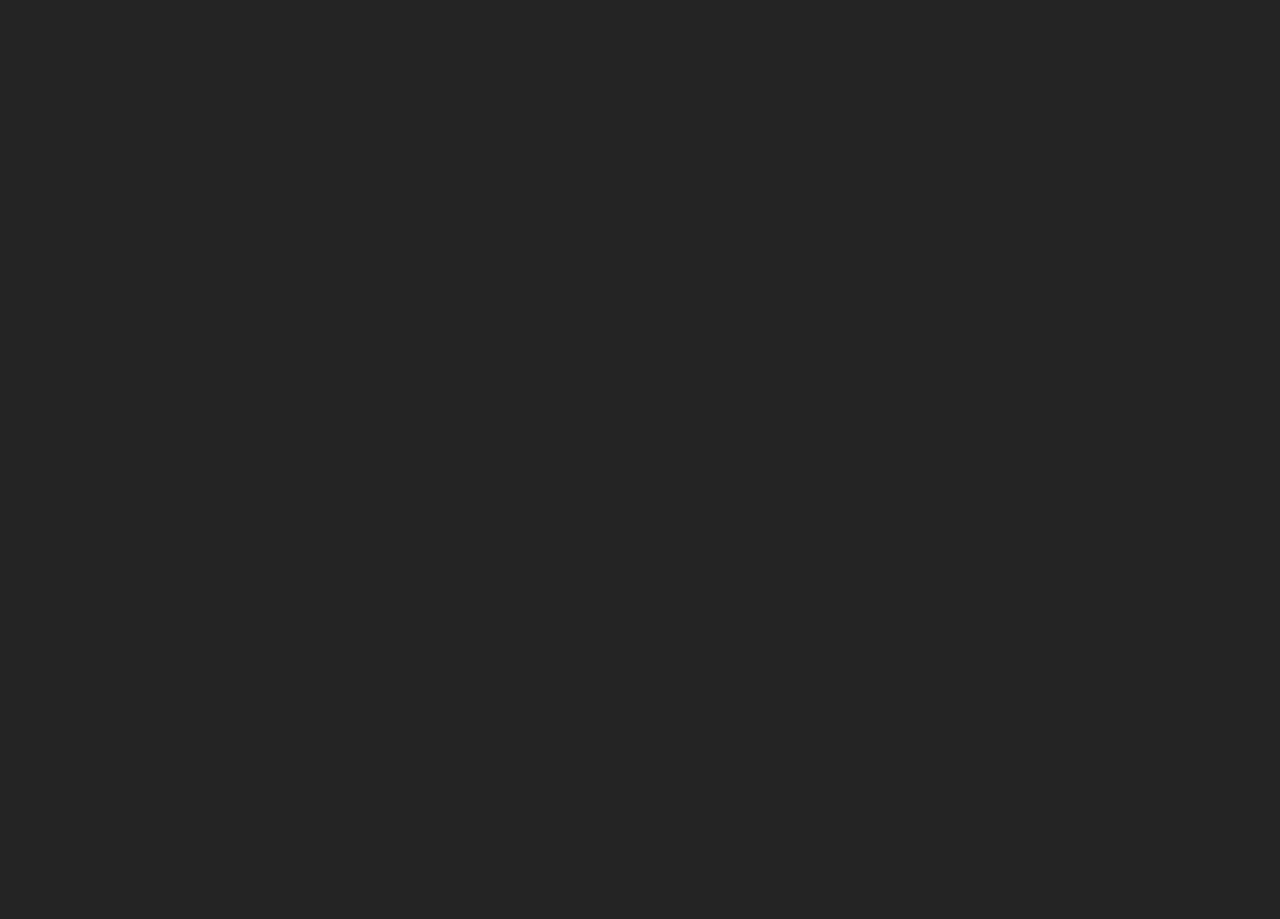
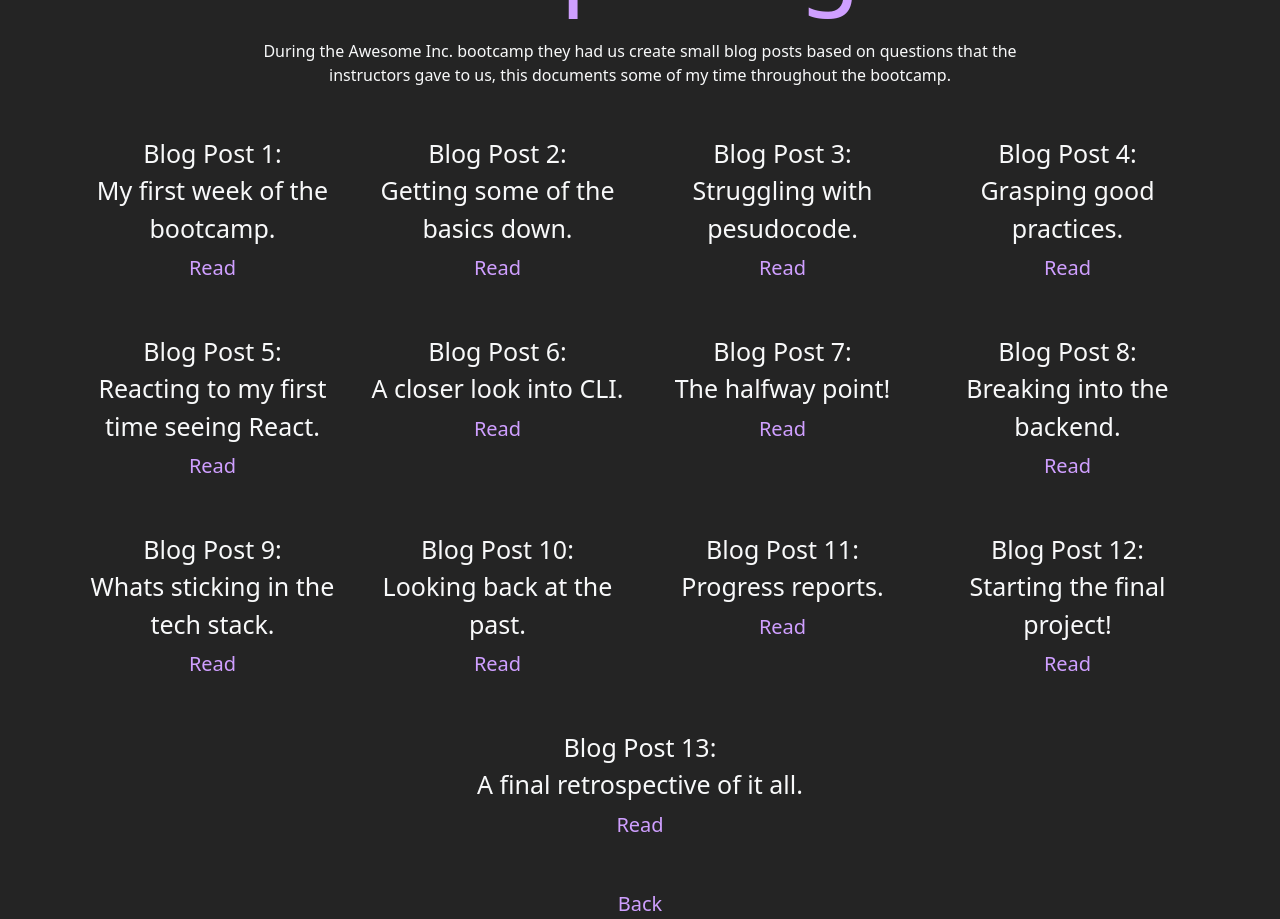
Before and after one commit to Psenter/portfolio, a Next.js app in the folder ps-portfolio/: page /blogSnippets in a window 1280 px wide. Before the commit the page ends 800 px from the top, so only its background shows below. Built offline with nearby package versions, Linux system fonts and the light colour scheme.

Commit message:
Finished the blogSnippets page.

```diff
--- a/ps-portfolio/src/pages/aboutMe.css
+++ b/ps-portfolio/src/pages/aboutMe.css
@@ -17,3 +17,11 @@ body {
 .purp-txt {
     color: #CF9FFF;
 }
+
+.back-btn {
+    font-size: 20px;
+}
+
+.med-txt {
+    font-size: 20px;
+}
--- a/ps-portfolio/src/pages/aboutMe.js
+++ b/ps-portfolio/src/pages/aboutMe.js
@@ -40,7 +40,7 @@ function AboutMe() {
         </div>
       </div>
       <Link href="/" className="no-decor">
-        <div className="text-center purp-txt mt-3 mb-3">Back</div>
+        <div className="text-center purp-txt mt-3 mb-3 back-btn">Back</div>
       </Link>
     </div>
   );
--- a/ps-portfolio/src/pages/blogSnippets.js
+++ b/ps-portfolio/src/pages/blogSnippets.js
@@ -7,7 +7,110 @@ import "./aboutMe.css";
 export default function BlogSnippets() {
     return (
         <div>
-
+            <div className="container vh-100 d-flex flex-column justify-content-center align-items-center">
+                <div className="title purp-txt">Bootcamp Blog Posts</div>
+                <div className="text-light text-center col-9 mt-2">During the Awesome Inc. bootcamp they had us create small blog posts based on questions that the instructors gave to us, this documents some of my time throughout the bootcamp.</div>
+                <div className="row mt-5">
+                    <div className="col">
+                        <div className="lrg-txt text-light text-center">
+                            <div>Blog Post 1:</div>
+                            <div>My first week of the bootcamp.</div>
+                            <Link href={`/`} className="no-decor purp-txt med-txt">Read</Link>
+                        </div>
+                    </div>
+                    <div className="col">
+                        <div className="lrg-txt text-light text-center">
+                            <div>Blog Post 2:</div>
+                            <div>Getting some of the basics down.</div>
+                            <Link href={`/`} className="no-decor purp-txt med-txt">Read</Link>
+                        </div>
+                    </div>
+                    <div className="col">
+                        <div className="lrg-txt text-light text-center">
+                            <div>Blog Post 3:</div>
+                            <div>Struggling with pesudocode.</div>
+                            <Link href={`/`} className="no-decor purp-txt med-txt">Read</Link>
+                        </div>
+                    </div>
+                    <div className="col">
+                        <div className="lrg-txt text-light text-center">
+                            <div>Blog Post 4:</div>
+                            <div>Grasping good practices.</div>
+                            <Link href={`/`} className="no-decor purp-txt med-txt">Read</Link>
+                        </div>
+                    </div>
+                </div>
+                <div className="row mt-5">
+                    <div className="col">
+                        <div className="lrg-txt text-light text-center">
+                            <div>Blog Post 5:</div>
+                            <div>Reacting to my first time seeing React.</div>
+                            <Link href={`/`} className="no-decor purp-txt med-txt">Read</Link>
+                        </div>
+                    </div>
+                    <div className="col">
+                        <div className="lrg-txt text-light text-center">
+                            <div>Blog Post 6:</div>
+                            <div>A closer look into CLI.</div>
+                            <Link href={`/`} className="no-decor purp-txt med-txt">Read</Link>
+                        </div>
+                    </div>
+                    <div className="col">
+                        <div className="lrg-txt text-light text-center">
+                            <div>Blog Post 7:</div>
+                            <div>The halfway point!</div>
+                            <Link href={`/`} className="no-decor purp-txt med-txt">Read</Link>
+                        </div>
+                    </div>
+                    <div className="col">
+                        <div className="lrg-txt text-light text-center">
+                            <div>Blog Post 8:</div>
+                            <div>Breaking into the backend.</div>
+                            <Link href={`/`} className="no-decor purp-txt med-txt">Read</Link>
+                        </div>
+                    </div>
+                </div>
+                <div className="row mt-5">
+                    <div className="col">
+                        <div className="lrg-txt text-light text-center">
+                            <div>Blog Post 9:</div>
+                            <div>Whats sticking in the tech stack.</div>
+                            <Link href={`/`} className="no-decor purp-txt med-txt">Read</Link>
+                        </div>
+                    </div>
+                    <div className="col">
+                        <div className="lrg-txt text-light text-center">
+                            <div>Blog Post 10:</div>
+                            <div>Looking back at the past.</div>
+                            <Link href={`/`} className="no-decor purp-txt med-txt">Read</Link>
+                        </div>
+                    </div>
+                    <div className="col">
+                        <div className="lrg-txt text-light text-center">
+                            <div>Blog Post 11:</div>
+                            <div>Progress reports.</div>
+                            <Link href={`/`} className="no-decor purp-txt med-txt">Read</Link>
+                        </div>
+                    </div>
+                    <div className="col">
+                        <div className="lrg-txt text-light text-center">
+                            <div>Blog Post 12:</div>
+                            <div>Starting the final project!</div>
+                            <Link href={`/`} className="no-decor purp-txt med-txt">Read</Link>
+                        </div>
+                    </div>
+                </div>
+                <div className="row mt-5">
+                    <div className="col">
+                        <div className="lrg-txt text-light text-center">
+                            <div>Blog Post 13:</div>
+                            <div>A final retrospective of it all.</div>
+                            <Link href={`/`} className="no-decor purp-txt med-txt">Read</Link>
+                        </div>
+                    </div>
+                </div>
+                <Link href={`/`} className="purp-txt back-btn no-decor mt-5">Back</Link>
+            </div>
         </div>
     )
 }
--- a/ps-portfolio/src/pages/contactPage.js
+++ b/ps-portfolio/src/pages/contactPage.js
@@ -103,7 +103,7 @@ function ContactPage() {
           </div>
         </div>
         <Link href="/" className="no-decor">
-          <div className="text-center purp-txt mt-5 mb-3">Back</div>
+          <div className="text-center purp-txt mt-5 mb-3 back-btn">Back</div>
         </Link>
       </div>
     </div>
--- a/ps-portfolio/src/pages/homePage.js
+++ b/ps-portfolio/src/pages/homePage.js
@@ -14,8 +14,8 @@ export default function HomePage() {
               <Link href="/aboutMe" className="col-12 col-md-3 no-decor purp-txt text-center">
                 <div className="nav-item nav-link py-2">About me</div>
               </Link>
-              <Link href="/blog" className="col-12 col-md-3 no-decor purp-txt text-center">
-                <div className="nav-item nav-link py-2">Blog Posts</div>
+              <Link href="/blogSnippets" className="col-12 col-md-3 no-decor purp-txt text-center">
+                <div className="nav-item nav-link py-2">Bootcamp Blog Posts</div>
               </Link>
               <Link href="/projects" className="col-12 col-md-3 no-decor purp-txt text-center">
                 <div className="nav-item nav-link py-2">Projects</div>
```
